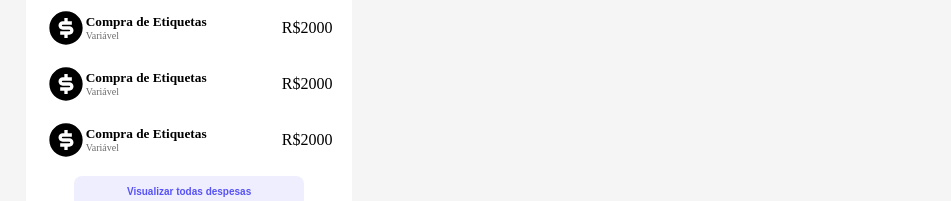
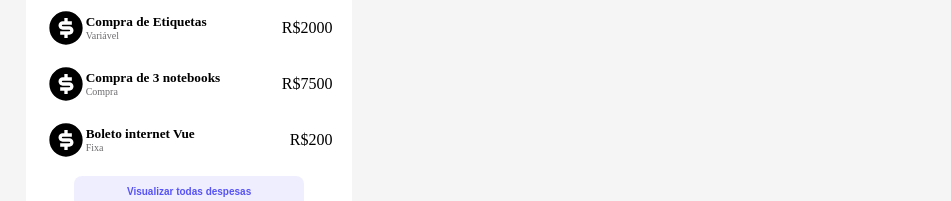
Before and after one commit to italo1033/asset-stock, a Next.js app: page / in a window 1280 px wide. Shown: the part 1026-1227 px from the top of the page, without its empty margins (286-1237 px from the left). Built offline with nearby package versions, Linux system fonts and the light colour scheme.

Commit message:
ADICIONANDO INTERFACE

```diff
--- a/src/app/components/LastExpenses/lastExpenses.tsx
+++ b/src/app/components/LastExpenses/lastExpenses.tsx
@@ -1,9 +1,11 @@
 import React, { useState } from 'react';
 import styles from './lastExpenses.module.css';
 import { RiMoneyDollarCircleFill } from "react-icons/ri";
+interface LastExpensesProps {
+    onViewAllExpenses: () => void; // Função de callback para mudar o componente
+  }
 
-
-const LastExpenses: React.FC<any> = () => {
+const LastExpenses: React.FC<LastExpensesProps> = ({ onViewAllExpenses }) => {
 
 
   return (
@@ -29,12 +31,12 @@ const LastExpenses: React.FC<any> = () => {
                 <div className={styles.datelhesDespesas}>
                     <RiMoneyDollarCircleFill size={40} />
                     <div className={styles.descricaodespesas}>
-                        <h5>Compra de Etiquetas</h5>
-                        <span>Variável</span>
+                        <h5>Compra de 3 notebooks</h5>
+                        <span>Compra</span>
                     </div>
                 </div>
                 <div>
-                    R$<span>2000</span>
+                    R$<span>7500</span>
                 </div>
             </div>
 
@@ -42,19 +44,19 @@ const LastExpenses: React.FC<any> = () => {
                 <div className={styles.datelhesDespesas}>
                     <RiMoneyDollarCircleFill size={40} />
                     <div className={styles.descricaodespesas}>
-                        <h5>Compra de Etiquetas</h5>
-                        <span>Variável</span>
+                        <h5>Boleto internet Vue</h5>
+                        <span>Fixa</span>
                     </div>
                 </div>
                 <div>
-                    R$<span>2000</span>
+                    R$<span>200</span>
                 </div>
             </div>
 
 
 
             <div className={styles.containerButton}>
-                <button className={styles.buttonDespesas}>
+                <button className={styles.buttonDespesas } onClick={onViewAllExpenses}>
                     Visualizar todas despesas
                 </button>
             </div>
```
